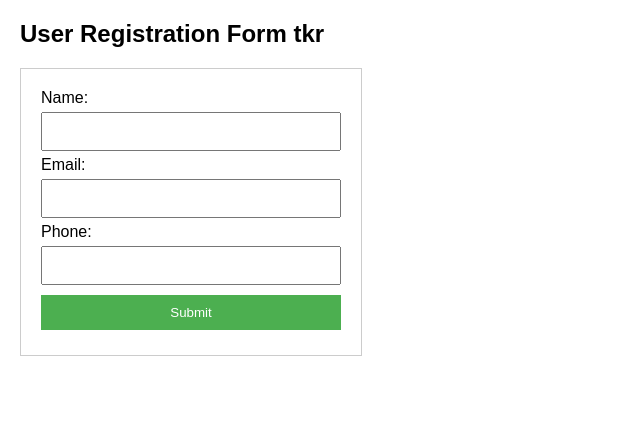
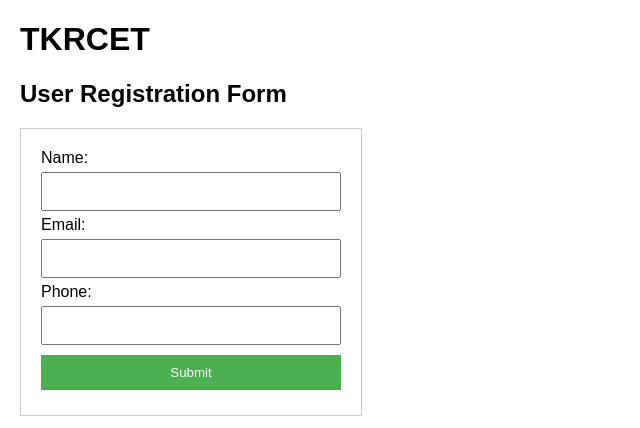
Before and after one commit to sahan212/github-project, a plain HTML site: page index.html in a window 1280 px wide. Shown: the whole page, without its empty margins (0-640 px from the left). Drawn offline with Linux system fonts and the light colour scheme.

Commit message:
thius is the last commit

```diff
--- a/index.html
+++ b/index.html
@@ -35,7 +35,8 @@ background-color: #45a049;
 </style>
 </head>
 <body>
-<h2>User Registration Form tkr</h2>
+	<h1>TKRCET</h1>
+<h2>User Registration Form </h2>
 <form>
 <label for="name">Name:</label>
 <input type="text" id="name" name="name" required><br>
```
